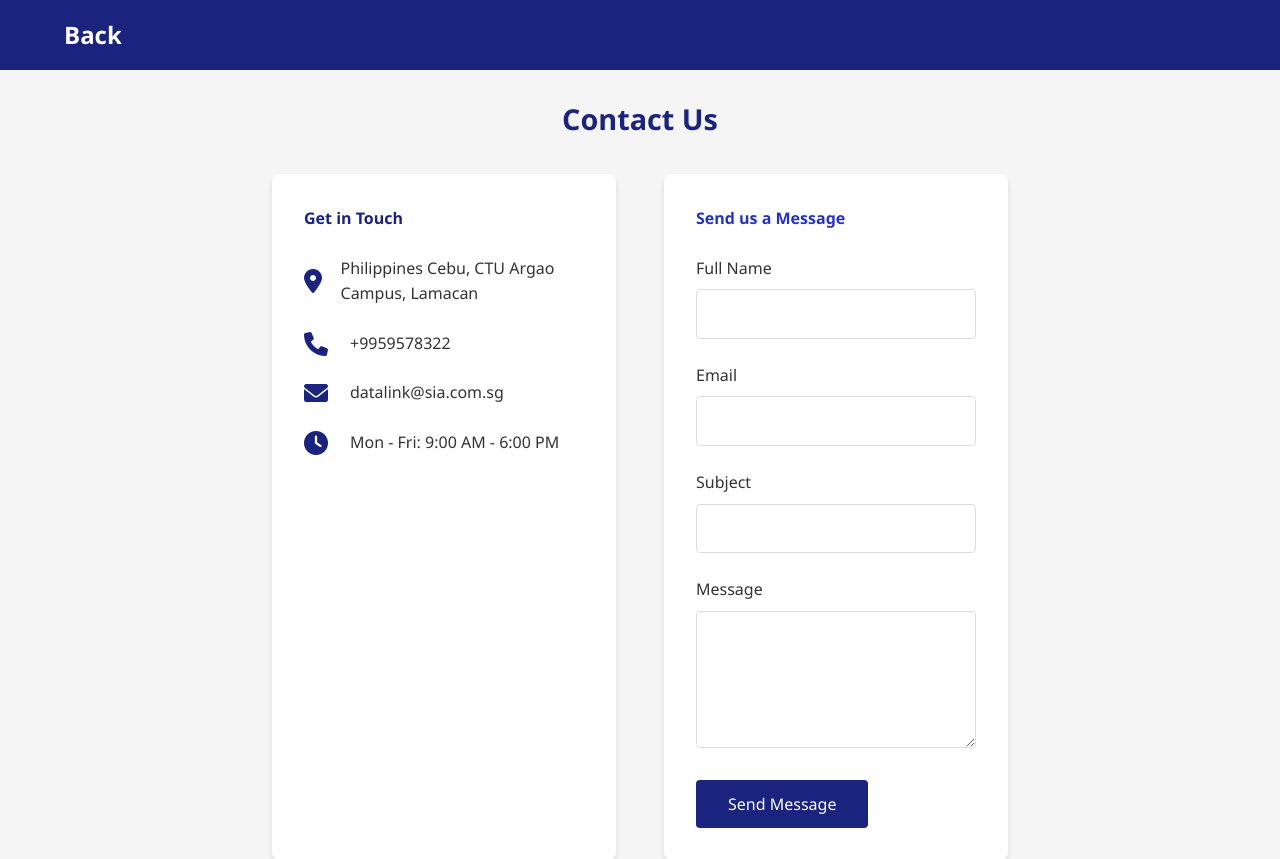
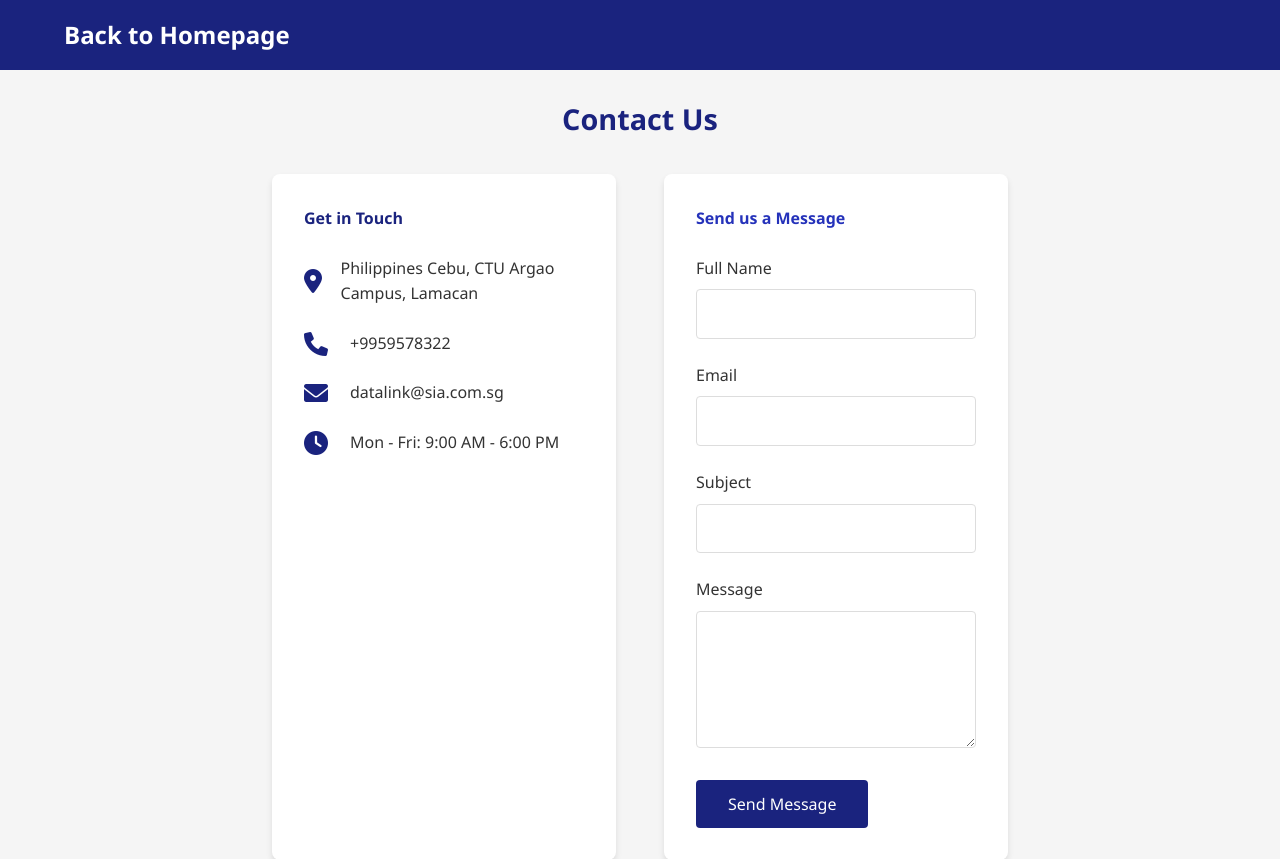
Before and after one commit to pjjj23/SIA-FINALS, a Django app: page /user/contact in a window 1280 px wide. Shown: the top 859 px of the page. Run offline with Django 5.2, Linux system fonts and the light colour scheme.

Commit message:
backAdded

```diff
--- a/myapp/templates/contact.html
+++ b/myapp/templates/contact.html
@@ -142,13 +142,12 @@
             }
         }
 
-        /* Previous responsive styles remain the same */
 
     </style>
 </head>
 <body>
     <nav class="navbar" onclick="goBack()">
-        <h1>Back</h1>
+        <h1>Back to Homepage</h1>
     </nav>
 
     <section class="contact-section" data-aos="fade-up">
```
